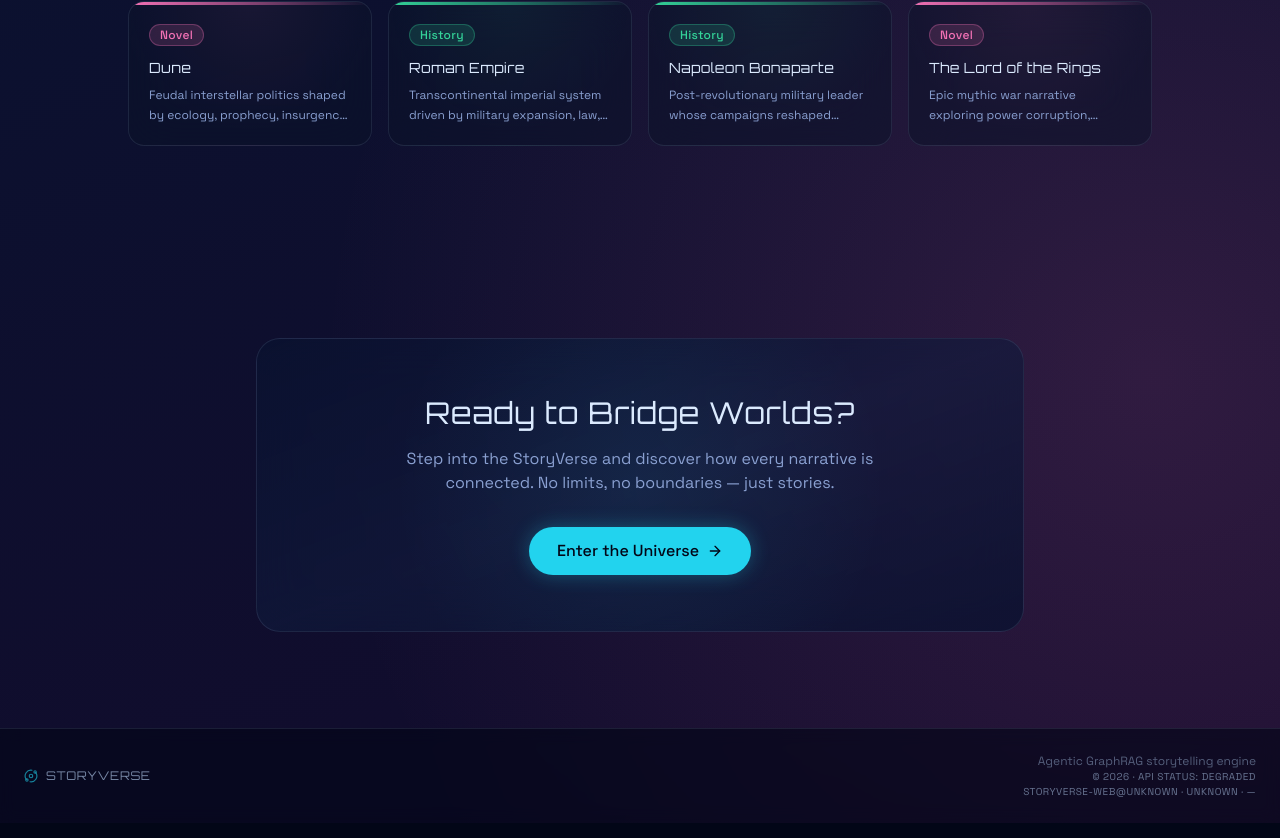
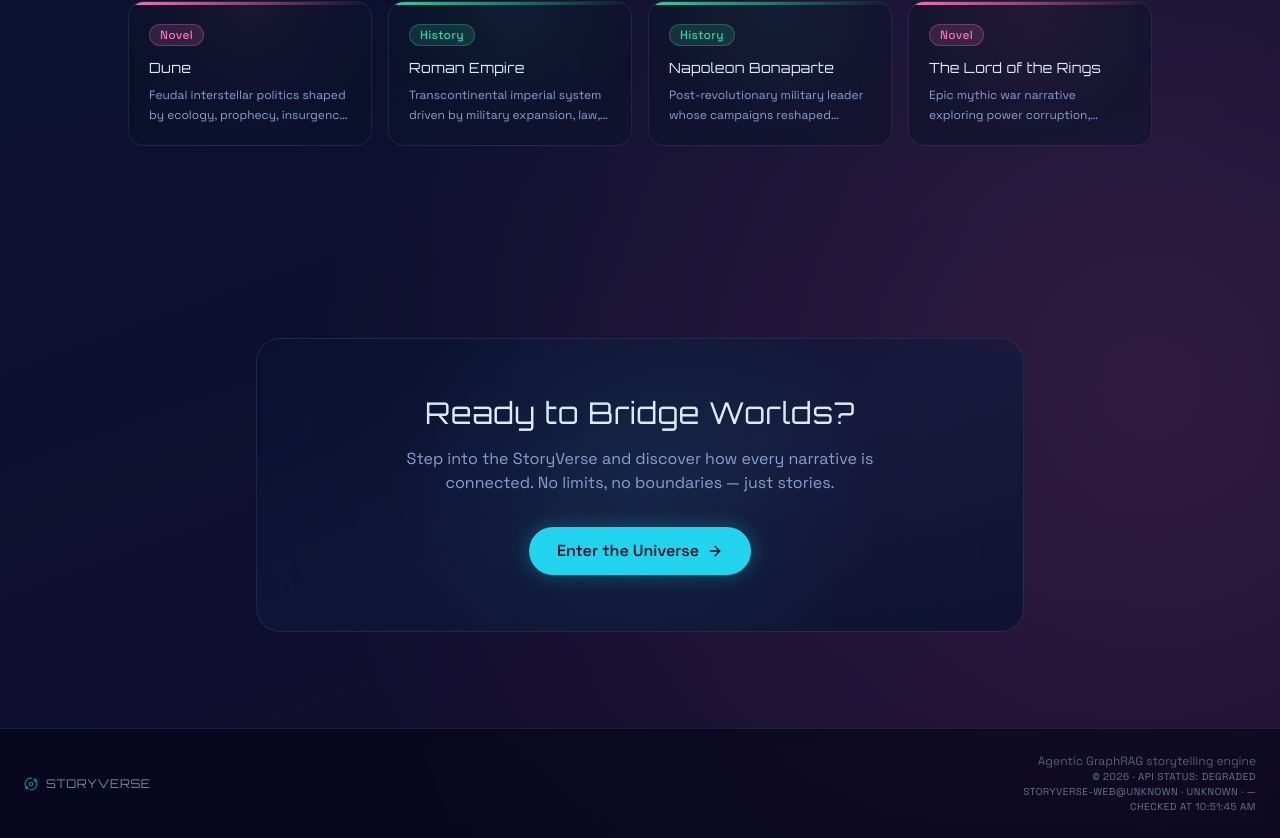
Before and after one commit to MosslandOpenDevs/StoryVerse, a Next.js app in the folder storyverse-web/: page / in a window 1280 px wide. Shown: the part 2149-2987 px from the top of the page. Built offline with nearby package versions, Linux system fonts and the light colour scheme; no server answers.

Commit message:
feat(ui): surface footer health refresh timestamp

```diff
--- a/storyverse-web/src/components/layout/Footer.tsx
+++ b/storyverse-web/src/components/layout/Footer.tsx
@@ -28,6 +28,7 @@ export function Footer() {
   const now = new Date();
   const [health, setHealth] = useState<ServiceHealth | null>(null);
   const [isHealthLoading, setIsHealthLoading] = useState(true);
+  const [healthCheckedAt, setHealthCheckedAt] = useState<string>("");
 
   useEffect(() => {
     let cancelled = false;
@@ -38,6 +39,7 @@ export function Footer() {
         const data = (await res.json()) as ServiceHealth;
         if (cancelled) return;
         setHealth(data);
+        setHealthCheckedAt(new Date().toLocaleTimeString([], { hour: '2-digit', minute: '2-digit', second: '2-digit' }));
       } catch {
         if (!cancelled) {
           setHealth({
@@ -47,6 +49,7 @@ export function Footer() {
             nodeEnv: 'unknown',
             timestamp: '',
           });
+          setHealthCheckedAt(new Date().toLocaleTimeString([], { hour: '2-digit', minute: '2-digit', second: '2-digit' }));
         }
       } finally {
         if (!cancelled) {
@@ -92,7 +95,12 @@ export function Footer() {
             © {now.getFullYear()} · API status: {statusText}
           </p>
           <p className="text-[10px] uppercase tracking-wider text-cosmos-200/50">
-            {health ? `${health.service}@${health.version} · ${health.nodeEnv} · ${formatStatusTime(health.timestamp)}` : 'Waiting for health snapshot'}
+            {health
+              ? `${health.service}@${health.version} · ${health.nodeEnv} · ${formatStatusTime(health.timestamp)}`
+              : 'Waiting for health snapshot'}
+          </p>
+          <p className="text-[10px] uppercase tracking-wider text-cosmos-200/50">
+            checked at {healthCheckedAt || '—'}
           </p>
         </div>
       </div>
```
